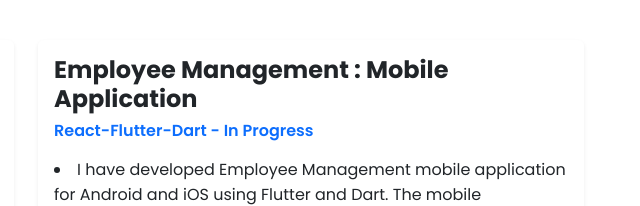
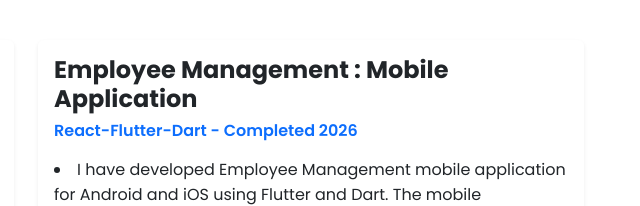
Before and after one commit to Jiyanenm/my_personal_portfolio-main, a plain HTML site: page index.html in a window 1280 px wide. Shown: the part 10780-10986 px from the top of the page, 614-1254 px from the left. Drawn offline with nearby package versions, Linux system fonts and the light colour scheme.

Commit message:
Update project status from 'In Progress' to 'Completed 2026'

```diff
--- a/index.html
+++ b/index.html
@@ -649,7 +649,7 @@
                <div class="card h-100 shadow-sm border-0 project-card">
                   <div class="card-body">
                      <h4 class="card-title fw-bold">Employee Management : Mobile Application</h4>
-                     <h6 class="text-primary mb-3">React-Flutter-Dart - In Progress</h6>
+                     <h6 class="text-primary mb-3">React-Flutter-Dart - Completed 2026</h6>
                      <p class="card-text text-muted">
                         <li>I have developed Employee Management mobile application for Android and iOS using Flutter and Dart. The mobile
                            application will integrate with an <a
```
